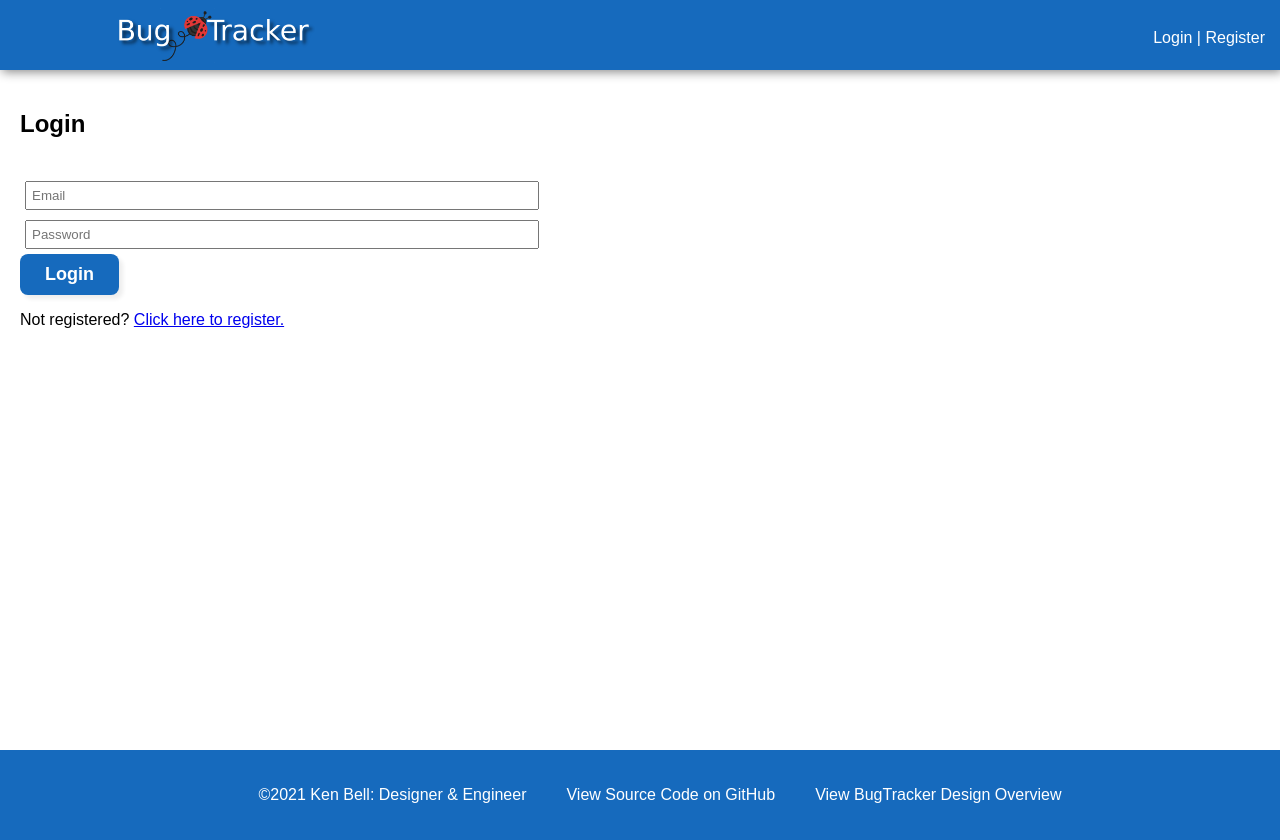
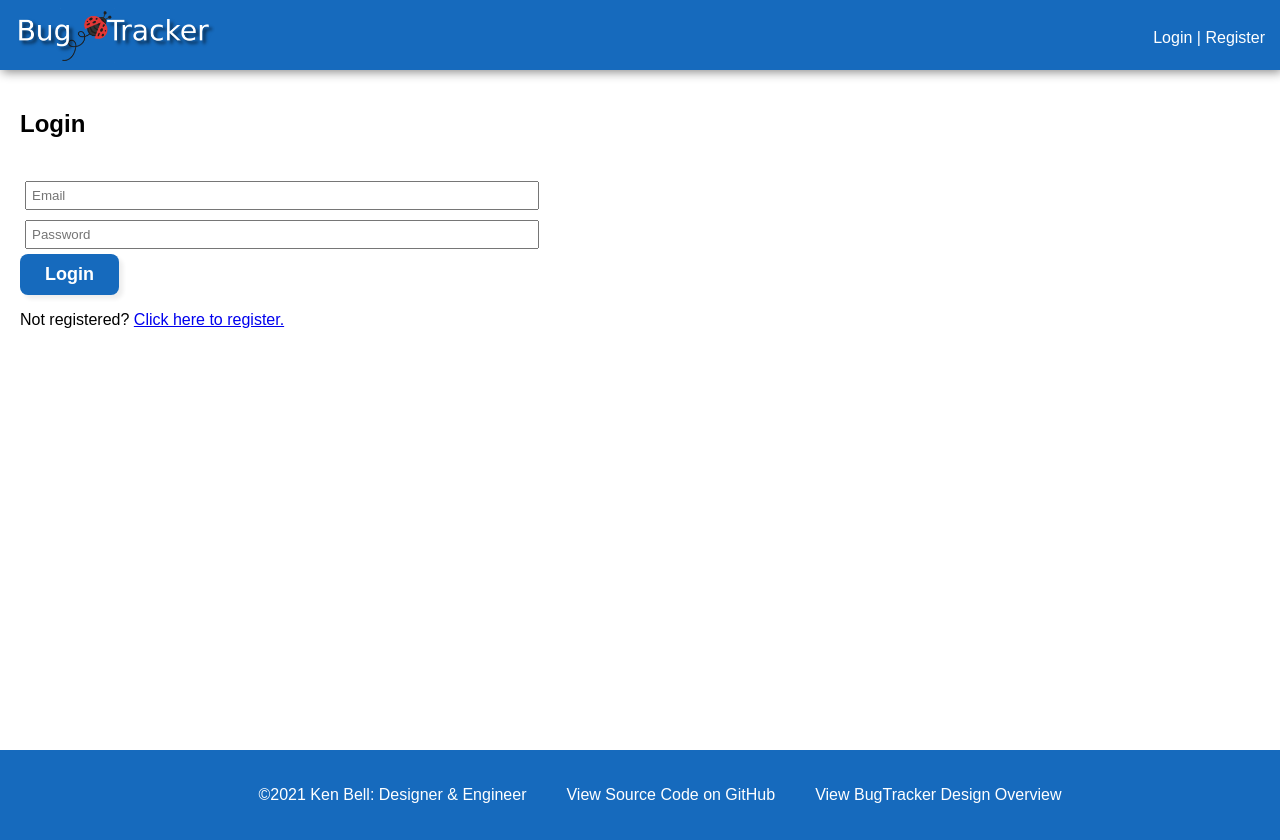
Before and after one commit to kmbell88/BugTracker-frontend, a Vue app: page /Login in a window 1280 px wide. Built offline with nearby package versions, Linux system fonts and the light colour scheme.

Commit message:
Corrected left-nav elem; Adj. text in search bar

```diff
--- a/src/components/BugReports.vue
+++ b/src/components/BugReports.vue
@@ -6,7 +6,7 @@
     />
     <br>
     <template v-if="renderTable()">
-      <div class="search-bar">&#128269;<input type="text" placeholder="Search Bugs" results="0" v-model="bugSearch" /></div>
+      <div class="search-bar">&#128269;<input type="text" placeholder="Search Bug Reports" v-model="bugSearch" /></div>
       <table class="table">
         <thead>
           <th>Issue</th>
--- a/src/components/Navbar.vue
+++ b/src/components/Navbar.vue
@@ -127,6 +127,10 @@ export default {
     gap: 4px;
   }
 
+  .navbar-left {
+    justify-content: flex-start;
+  }
+
   .navbar-logo {
     width: 25%;
     max-width: 300px;
```
